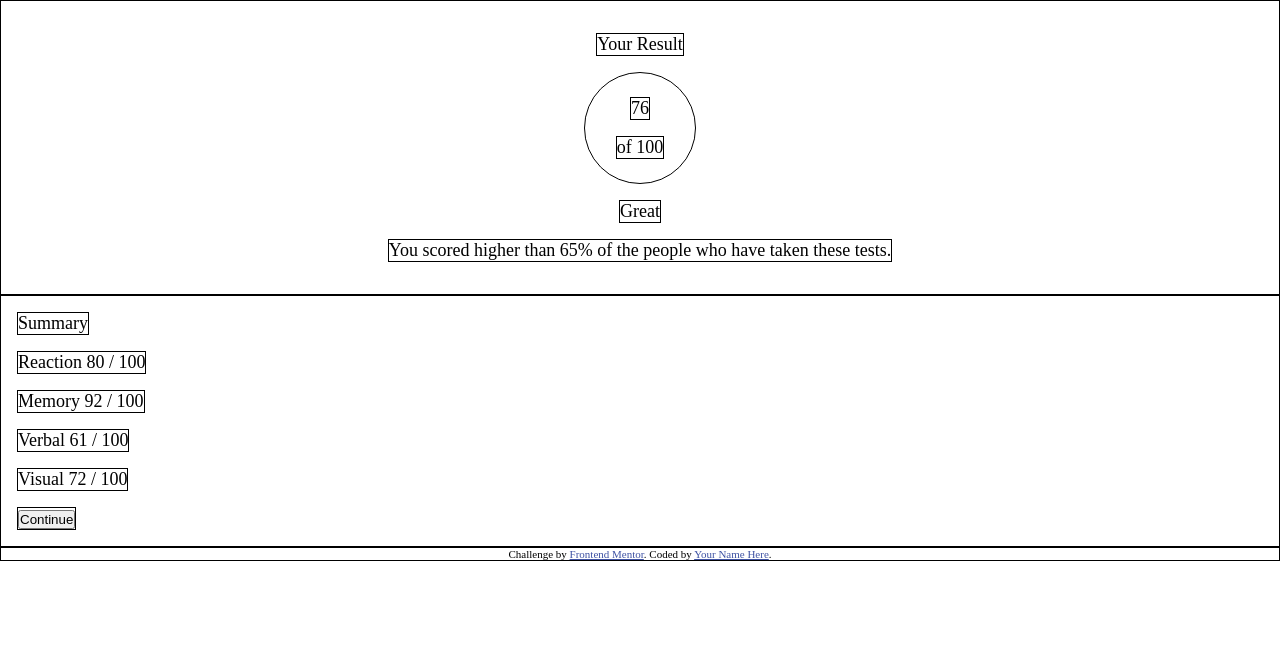
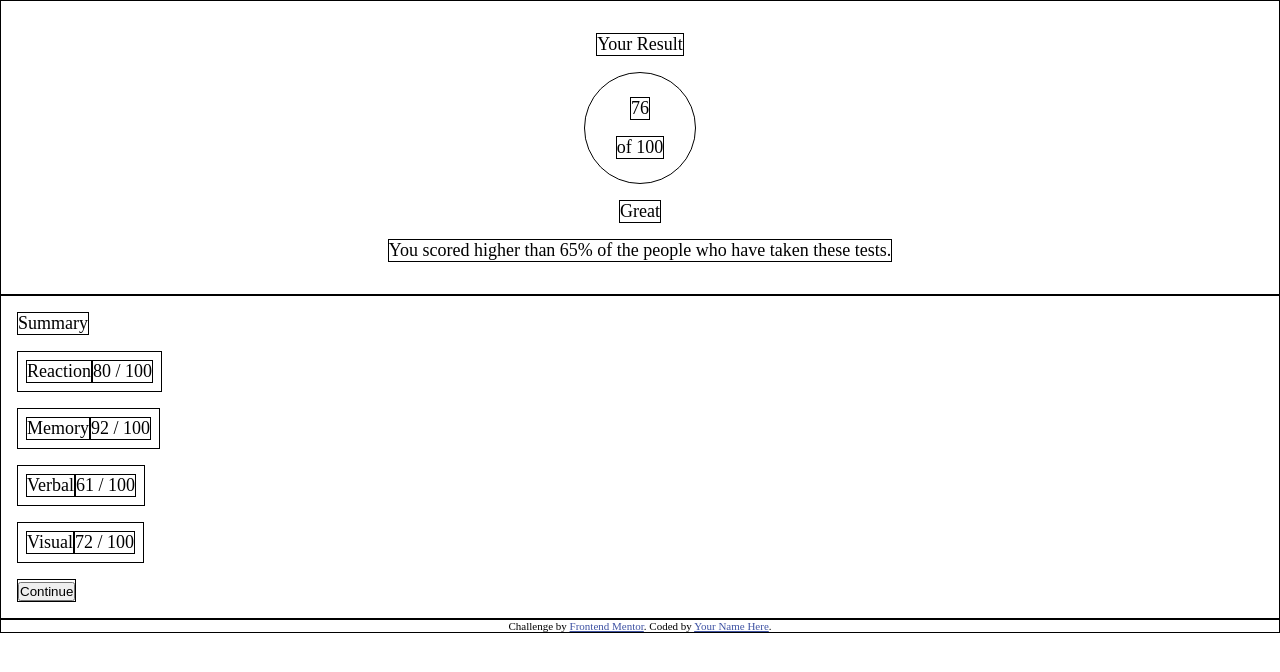
Before and after one commit to Ozzy-codes/frontendMentor-resultSummaryComponent, a plain HTML site: page index.html in a window 1280 px wide. Drawn offline with Linux system fonts and the light colour scheme.

Commit message:
add task score class
Insert padding in task score components. Need to place task elements at each end of the row.

```diff
--- a/app.css
+++ b/app.css
@@ -45,6 +45,12 @@ div {
     align-items: flex-start;
 }
 
+.taskScore {
+    padding: .5rem;
+    display: flex;
+    justify-content: space-between;
+}
+
 .attribution {
     font-size: 11px;
     text-align: center;
--- a/index.html
+++ b/index.html
@@ -37,21 +37,37 @@
       <div>
         Summary
       </div>
+      <div class="taskScore">
         <div>
           Reaction
+        </div>
+        <div>
           80 / 100
         </div>
+      </div>
+      <div class="taskScore">
         <div>
           Memory
+        </div>
+        <div>
           92 / 100
         </div>
+      </div>
+      <div class="taskScore">
         <div>
           Verbal
+        </div>
+        <div>
           61 / 100
         </div>
+      </div>
+      <div class="taskScore">
         <div>
           Visual
+        </div>
+        <div>
           72 / 100
+        </div>
       </div>
       <div>
         <form action="">
```
Lines whose indentation alone changed are shown as unchanged.
